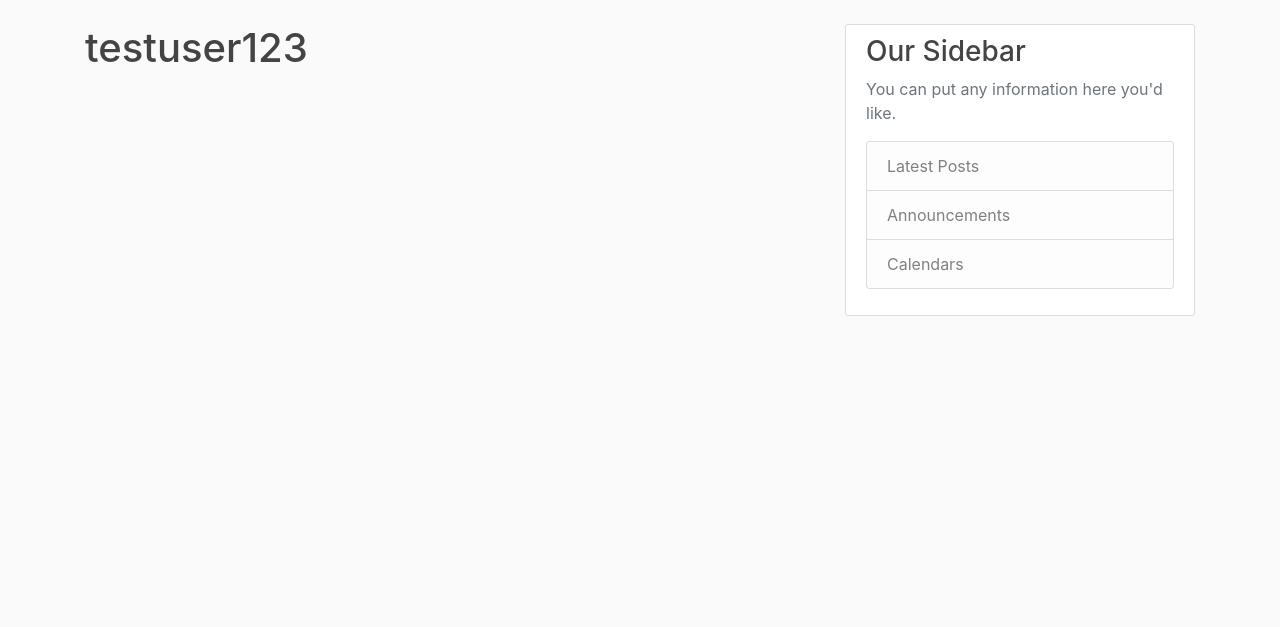
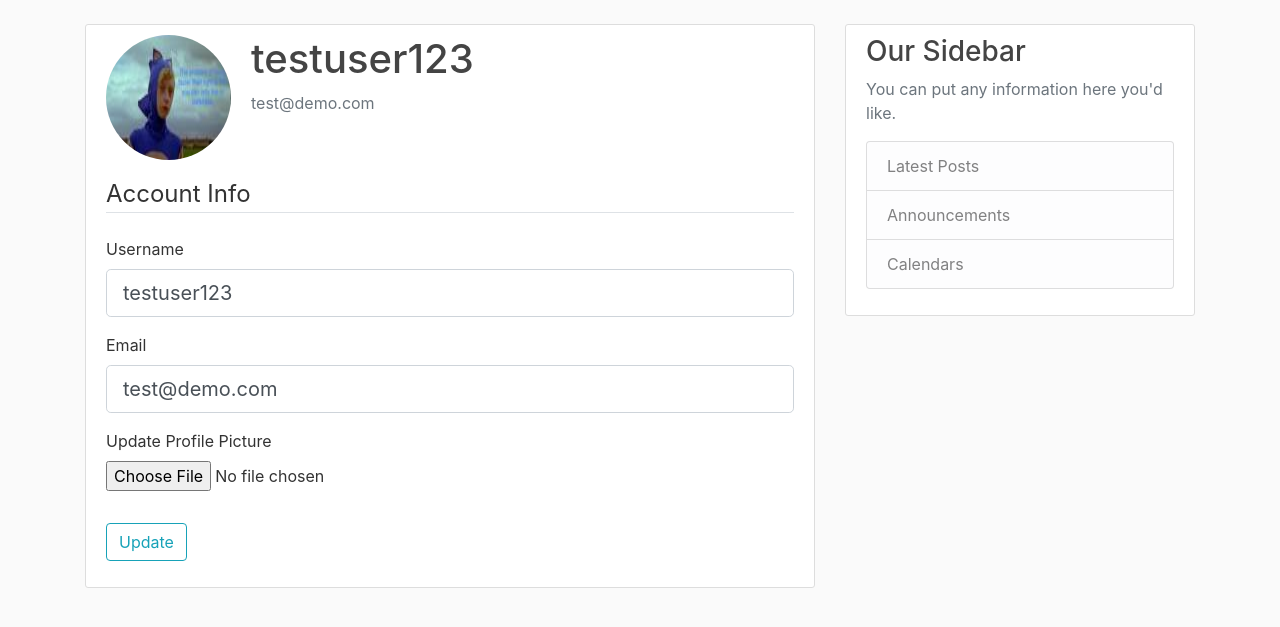
Before and after one commit to alespool/Flask_Blog, a Flask app: page /account in a window 1280 px wide. Shown: the part 56-683 px from the top of the page. Run offline with Flask 3, Linux system fonts and the light colour scheme; a user stored in the database is signed in; some libraries are stand-ins or nearby versions.

Commit message:
Account info and profile picture update

```diff
--- a/flaskblog/forms.py
+++ b/flaskblog/forms.py
@@ -1,4 +1,6 @@
 from flask_wtf import FlaskForm
+from flask_wtf.file import FileField, FileAllowed
+from flask_login import current_user
 from wtforms import StringField, PasswordField, SubmitField, BooleanField
 from wtforms.validators import DataRequired, Length, Email, EqualTo, ValidationError
 from flaskblog.models import User
@@ -31,3 +33,23 @@ class LoginForm(FlaskForm):
     password = PasswordField('Password', validators=[DataRequired()])
     remember = BooleanField('Remember Me')
     submit = SubmitField('Login')
+
+class UpdateAccountForm(FlaskForm):
+    username = StringField('Username',
+                           validators=[DataRequired(), Length(min=2, max=20)])
+    email = StringField('Email',
+                        validators=[DataRequired(), Email()])
+    picture = FileField('Update Profile Picture', validators= [FileAllowed(['jpg', 'png'])])
+    submit = SubmitField('Update')
+
+    def validate_username(self, username):
+        if username.data != current_user.username:
+            user = User.query.filter_by(username=username.data).first()
+            if user:
+                raise ValidationError('That username is taken. Please choose a different one.')
+
+    def validate_email(self, email):
+        if email.data != current_user.email:
+            user = User.query.filter_by(email=email.data).first()
+            if user:
+                raise ValidationError('That email is taken. Please choose a different one.')
--- a/flaskblog/models.py
+++ b/flaskblog/models.py
@@ -10,7 +10,7 @@ class User(db.Model, UserMixin):
     id = db.Column(db.Integer, primary_key=True)
     username = db.Column(db.String(20), unique=True, nullable=False)
     email = db.Column(db.String(120), unique=True, nullable=False)
-    image_file = db.Column(db.String(20), nullable=False, default='default.jpg')
+    image_file = db.Column(db.String(20), nullable=False, default='brainsurgeon.jpg')
     password = db.Column(db.String(60), nullable=False)
     posts = db.relationship('Post', backref='author', lazy=True)
 
--- a/flaskblog/routes.py
+++ b/flaskblog/routes.py
@@ -1,21 +1,24 @@
+import os
+import secrets
+from PIL import Image
 from flask import render_template, url_for, flash, redirect, request
 from flaskblog import app, db, bcrypt
-from flaskblog.forms import RegistrationForm, LoginForm
+from flaskblog.forms import RegistrationForm, LoginForm, UpdateAccountForm
 from flaskblog.models import User, Post
 from flask_login import login_user, current_user, logout_user, login_required
 
 posts = [
     {
-        'author':'Corey Schafer',
+        'author':'Alessio Nespoli',
         'title':'Blog Post 1',
         'content':'First post content',
-        'date_posted':'April 20, 2018'
+        'date_posted':'April 30, 1997'
     },
     {
-        'author':'Jane Doe',
+        'author':'Jiayi Duan',
         'title':'Blog Post 2',
         'content':'Second post content',
-        'date_posted':'April 21, 2018'
+        'date_posted':'October 17, 1997'
     }
 
 ]
@@ -63,7 +66,36 @@ def logout():
     logout_user()
     return redirect(url_for('home'))
 
-@app.route("/account")
+
+def save_picture(form_picture):
+    random_hex = secrets.token_hex(8)
+    _, f_ext = os.path.splitext(form_picture.filename)
+    picture_fn = random_hex + f_ext
+    picture_path = os.path.join(app.root_path, 'static/profile_pics', picture_fn)
+
+    output_size = (125,125)
+    i = Image.open(form_picture)
+    i.thumbnail(output_size)
+    i.save(picture_path)
+
+    return picture_fn
+
+@app.route("/account", methods=['GET', 'POST'])
 @login_required
 def account():
-    return render_template('account.html',title='Account')
+    form = UpdateAccountForm()
+    if form.validate_on_submit():
+        if form.picture.data:
+            picture_file = save_picture(form.picture.data)
+            current_user.image_file = picture_file
+        current_user.username = form.username.data
+        current_user.email = form.email.data
+        db.session.commit()
+        flash('Your account has been updated!', 'success')
+        return redirect(url_for('account'))
+    elif request.method == 'GET':
+        form.username.data = current_user.username
+        form.email.data = current_user.email
+    image_file = url_for('static', filename='profile_pics/' + current_user.image_file)
+    return render_template('account.html', title='Account',
+                           image_file=image_file, form=form)
--- a/flaskblog/templates/account.html
+++ b/flaskblog/templates/account.html
@@ -1,5 +1,57 @@
-<!DOCTYPE html>
 {% extends "layout.html" %}
-{% block content%}
-	<h1>{{ current_user.username }}</h1>
+{% block content %}
+    <div class="content-section">
+      <div class="media">
+        <img class="rounded-circle account-img" src="{{ image_file }}">
+        <div class="media-body">
+          <h2 class="account-heading">{{ current_user.username }}</h2>
+          <p class="text-secondary">{{ current_user.email }}</p>
+        </div>
+      </div>
+        <form method="POST" action="" enctype="multipart/form-data">
+            {{ form.hidden_tag() }}
+            <fieldset class="form-group">
+                <legend class="border-bottom mb-4">Account Info</legend>
+                <div class="form-group">
+                    {{ form.username.label(class="form-control-label") }}
+
+                    {% if form.username.errors %}
+                        {{ form.username(class="form-control form-control-lg is-invalid") }}
+                        <div class="invalid-feedback">
+                            {% for error in form.username.errors %}
+                                <span>{{ error }}</span>
+                            {% endfor %}
+                        </div>
+                    {% else %}
+                        {{ form.username(class="form-control form-control-lg") }}
+                    {% endif %}
+                </div>
+                <div class="form-group">
+                    {{ form.email.label(class="form-control-label") }}
+                    {% if form.email.errors %}
+                        {{ form.email(class="form-control form-control-lg is-invalid") }}
+                        <div class="invalid-feedback">
+                            {% for error in form.email.errors %}
+                                <span>{{ error }}</span>
+                            {% endfor %}
+                        </div>
+                    {% else %}
+                        {{ form.email(class="form-control form-control-lg") }}
+                    {% endif %}
+                </div>
+                <div class="form-group">
+                    {{ form.picture.label() }}
+                    {{ form.picture(class="form-control-file") }}
+                    {% if form.picture.errors %}
+                        {% for error in form.picture.errors %}
+                            <span class="text-danger">{{ error }}</span></br>
+                        {% endfor %}
+                    {% endif %}
+                </div>
+            </fieldset>
+            <div class="form-group">
+                {{ form.submit(class="btn btn-outline-info") }}
+            </div>
+        </form>
+    </div>
 {% endblock content %}
```
Also changed, not shown: flaskblog/static/profile_pics/c52e50bda5707fdb.jpg (added), instance/site.db.
